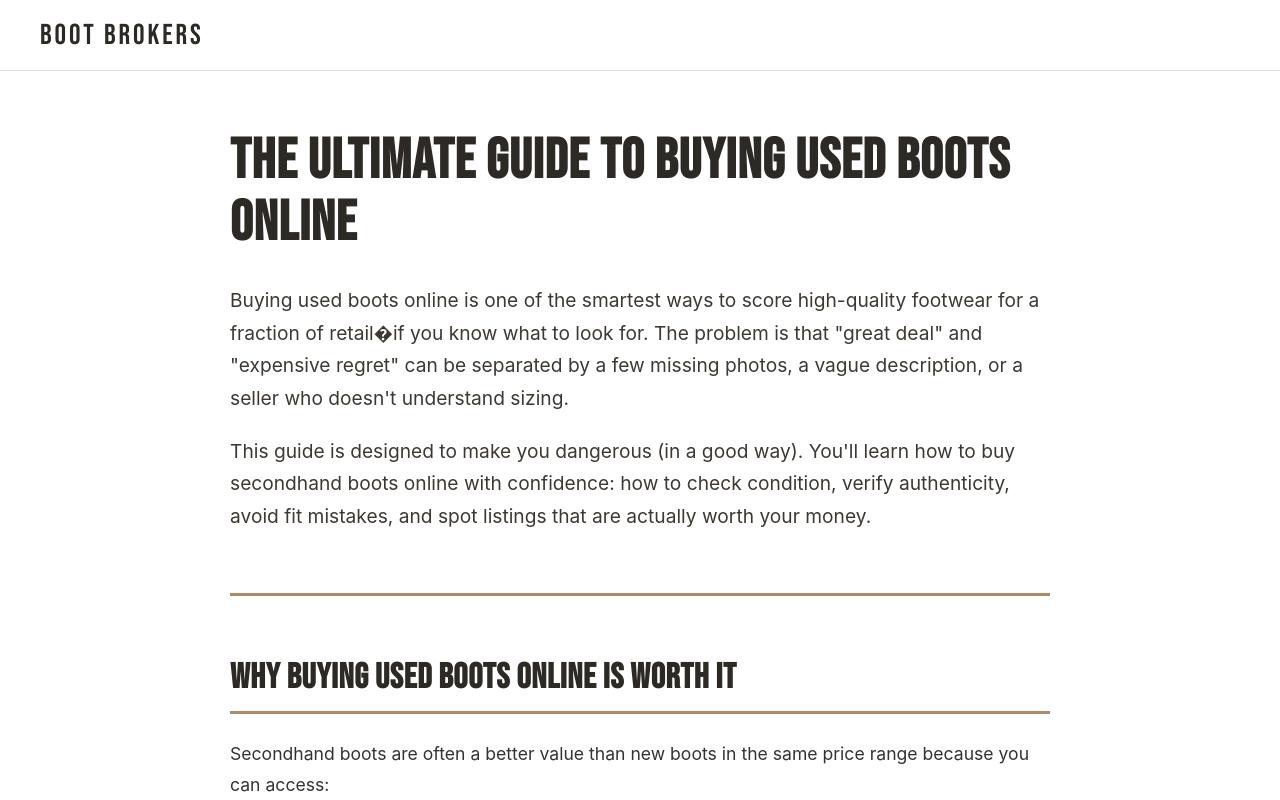
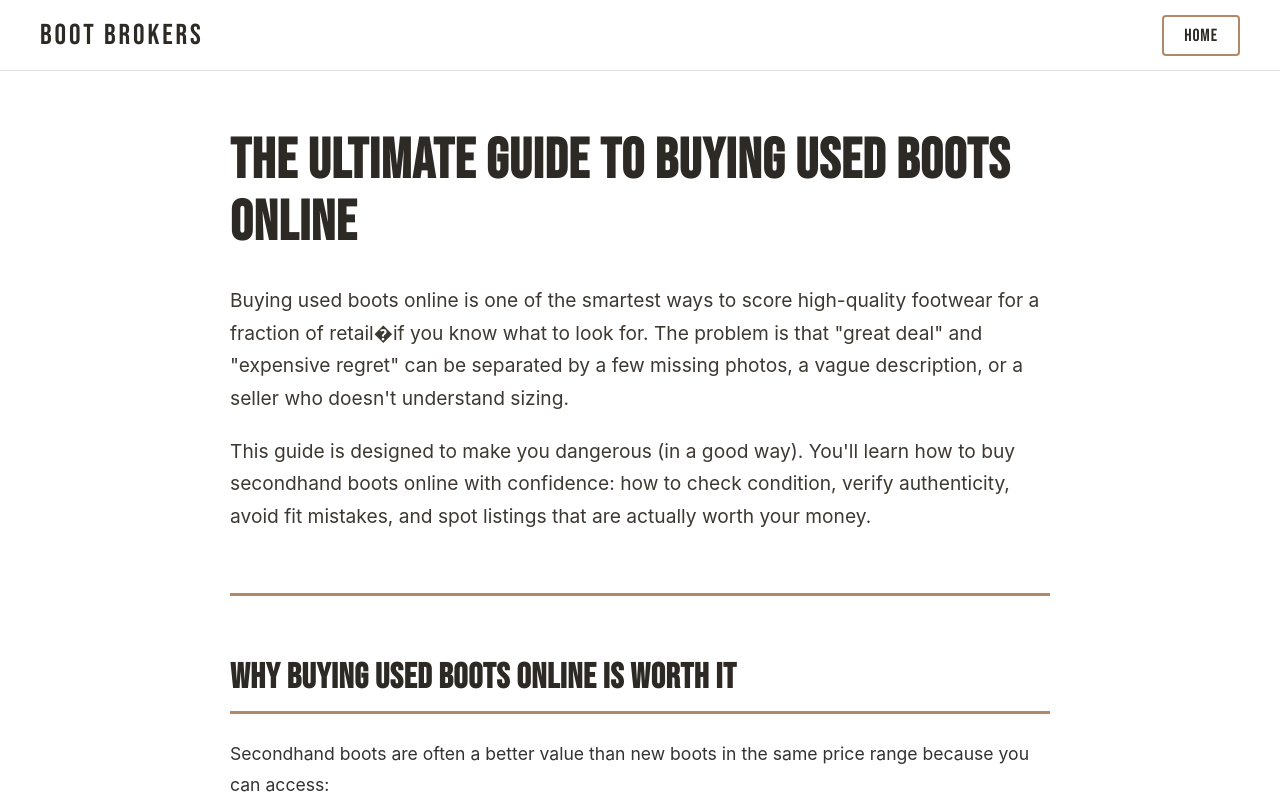
Before and after one commit to brandondgillis/bootbrokers-landing, a Next.js app: page /blog/ultimate-boot-buying-guide in a window 1280 px wide. Shown: the top 800 px of the page. Built offline with nearby package versions, Linux system fonts and the light colour scheme.

Commit message:
Add Home link to ultimate guide nav bar

```diff
--- a/pages/blog/ultimate-boot-buying-guide.js
+++ b/pages/blog/ultimate-boot-buying-guide.js
@@ -15,6 +15,9 @@ export default function UltimateBootBuyingGuide() {
         <div className={styles.navContainer}>
           <Link href="/" className={styles.logo}>
             BOOT BROKERS
+          </Link>
+          <Link href="https://www.bootbrokers.co" className={styles.homeLink}>
+            Home
           </Link>
         </div>
       </nav>
--- a/styles/UltimateGuide.module.css
+++ b/styles/UltimateGuide.module.css
@@ -13,6 +13,7 @@
   height: 70px;
   display: flex;
   align-items: center;
+  justify-content: space-between;
 }
 
 .logo {
@@ -26,6 +27,23 @@
 
 .logo:hover {
   color: #B08968;
+}
+
+.homeLink {
+  font-family: "Bebas Neue", sans-serif;
+  font-size: 1.1rem;
+  letter-spacing: 0.05em;
+  color: #2d2a26;
+  text-decoration: none;
+  padding: 8px 20px;
+  border: 2px solid #B08968;
+  border-radius: 4px;
+  transition: all 0.2s;
+}
+
+.homeLink:hover {
+  background: #B08968;
+  color: #fff;
 }
 
 .guide {
```
